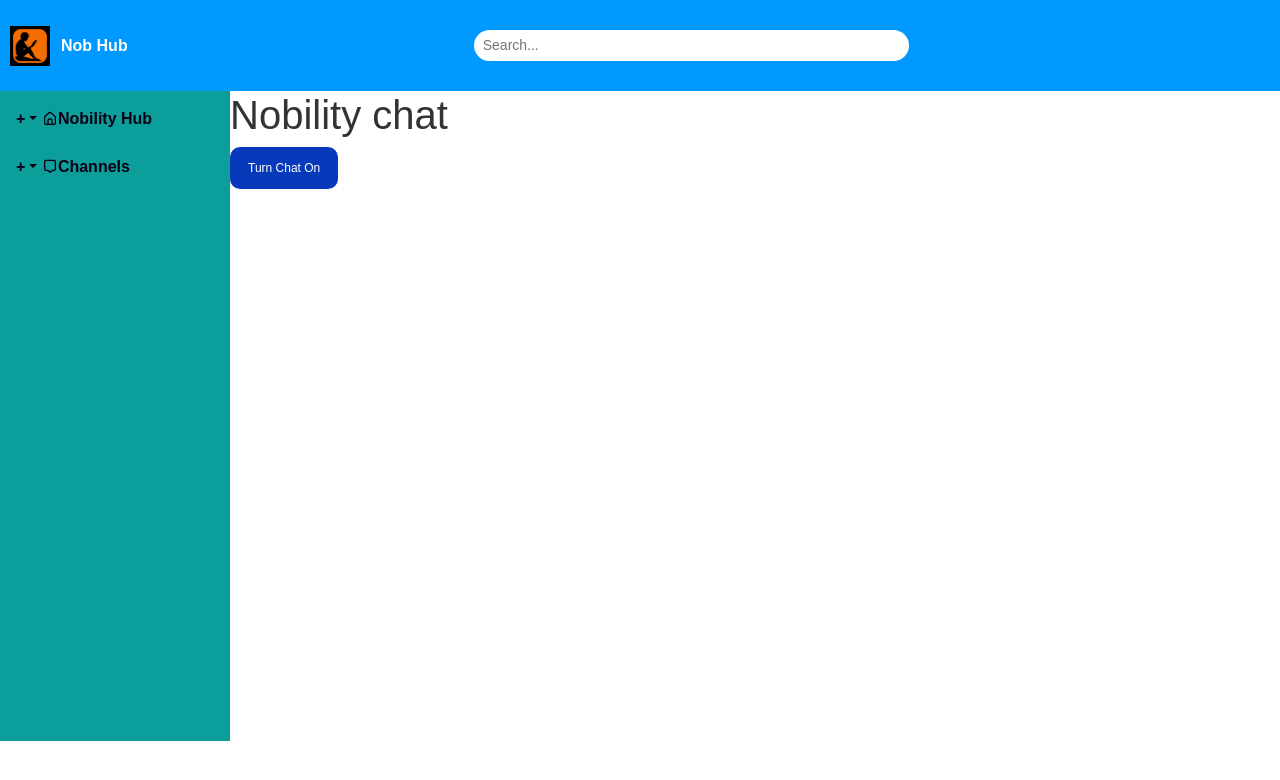
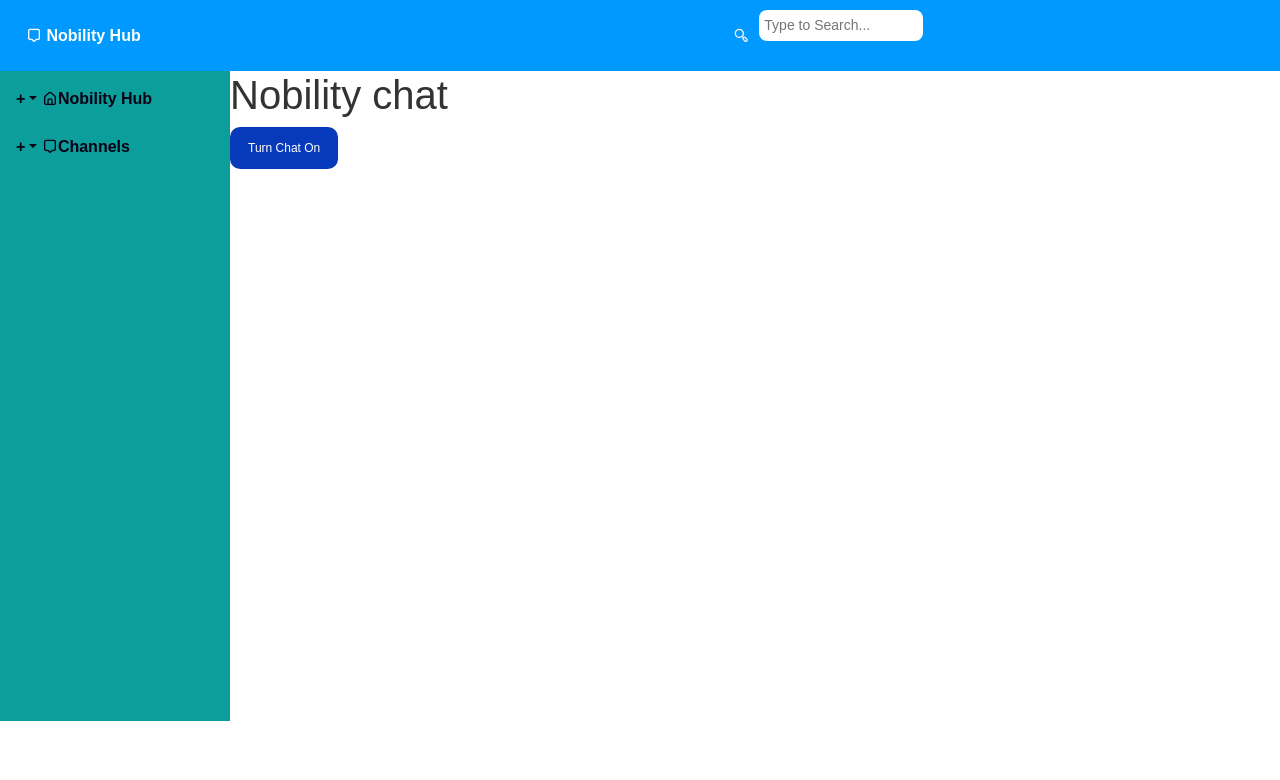
Before and after one commit to Jamescjay/Nobility-hub-client, a React (Create React App) app: page /Learnersdashboard in a window 1280 px wide. Shown: the top 780 px of the page. Built offline with nearby package versions, Linux system fonts and the light colour scheme; no server answers.

Commit message:
The navigation bars

```diff
--- a/src/components/NavigationBarAdmin.js
+++ b/src/components/NavigationBarAdmin.js
@@ -20,7 +20,7 @@ const NavigationBarAdmin = () => {
     <div className="learners-top-nav">
       <div className="learners-left-section">
         <div className="learners-channels-icon">
-          <i className="uil uil-chat"></i> Nob Hub
+          <i className="uil uil-chat"></i> Nobility Hub
         </div>
       </div>
       <div className="learners-search-bar">
--- a/src/components/NavigationBarLearner.js
+++ b/src/components/NavigationBarLearner.js
@@ -183,13 +183,16 @@ const NavigationBarLearner = () => {
   return (
     <div className="learners-top-nav">
       <div className="learners-left-section">
-        <img src="nobility.png" alt="" className="logo-image" />
-        Nob Hub
+        <div className="learners-channels-icon">
+          <i className="uil uil-chat"></i> Nobility Hub
+        </div>
+
+      </div>
+      <div className="learners-search-bar">
+        <i className="uil uil-search-alt"></i>
+        <input type="text" placeholder="Type to Search..." />
       </div>
 
-      <div className="learners-search-bar">
-        <input className="input" type="text" placeholder=" Search..." />
-      </div>
       <div className="user-profile">
         {userDetails && (
           <>
```
